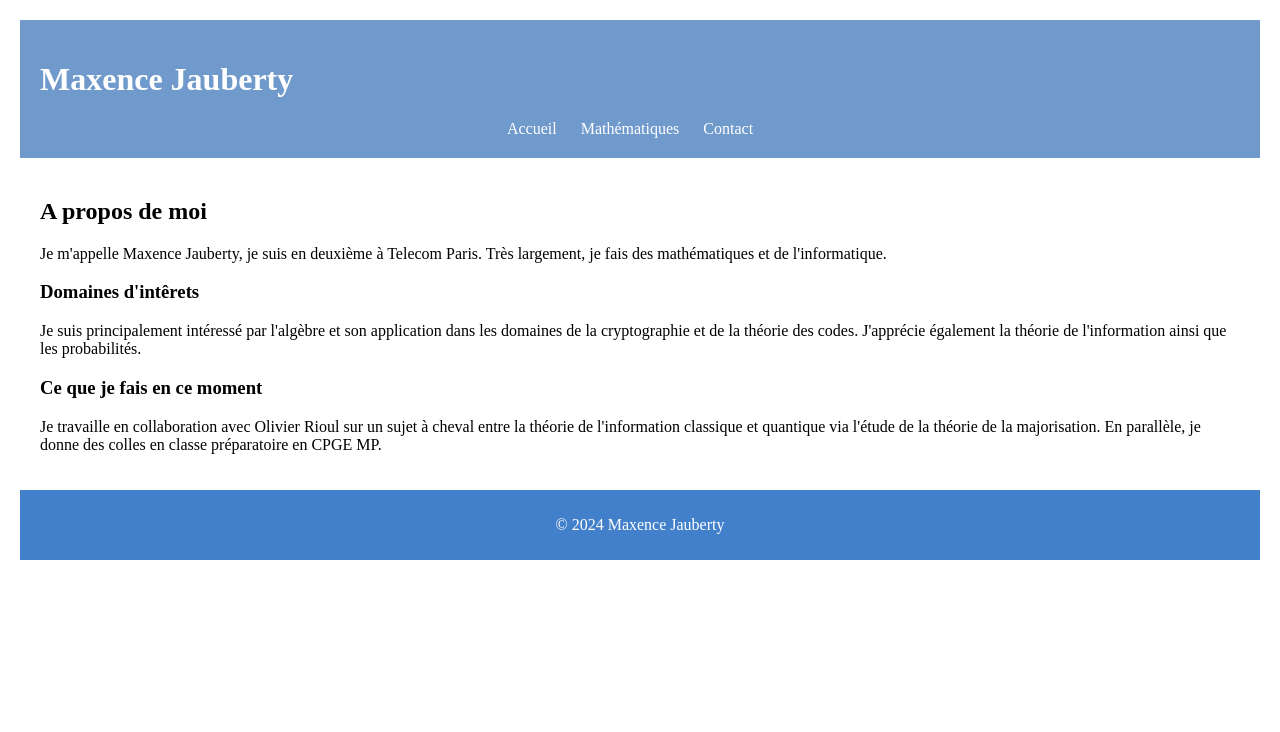
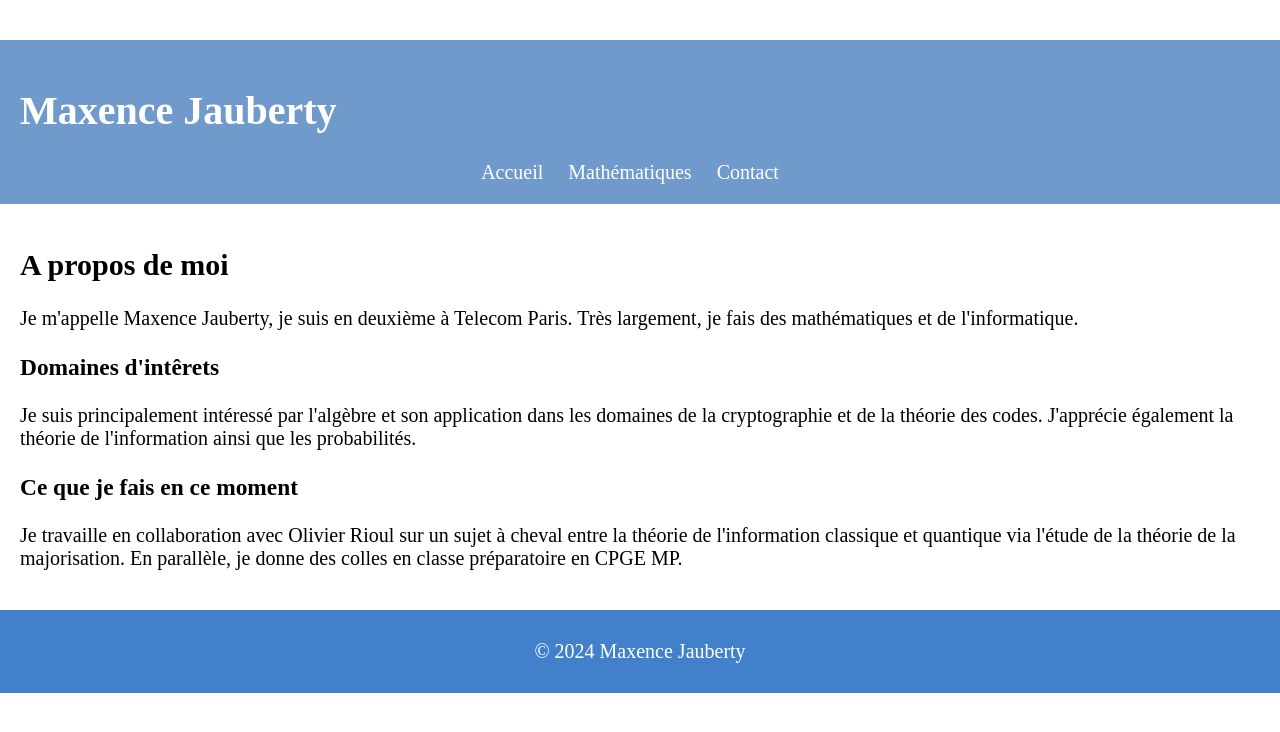
Before and after one commit to jadelouisfert/jadelouisfert.github.io, a web app: file index.html in a window 1280 px wide. Shown: the top 732 px of the page. Run offline with its HTML, style and script files only (its server is not run), Linux system fonts and the light colour scheme.

Commit message:
edit font

```diff
--- a/css/style.css
+++ b/css/style.css
@@ -1,8 +1,8 @@
 /* style.css */
 body {
     font-family: 'Times New Roman', Times, serif;
-    margin: 20px;
-    font-size: 16px;
+    margin: 40px 0;
+    font-size: 20px;
     padding: 0;
 }
 
```
